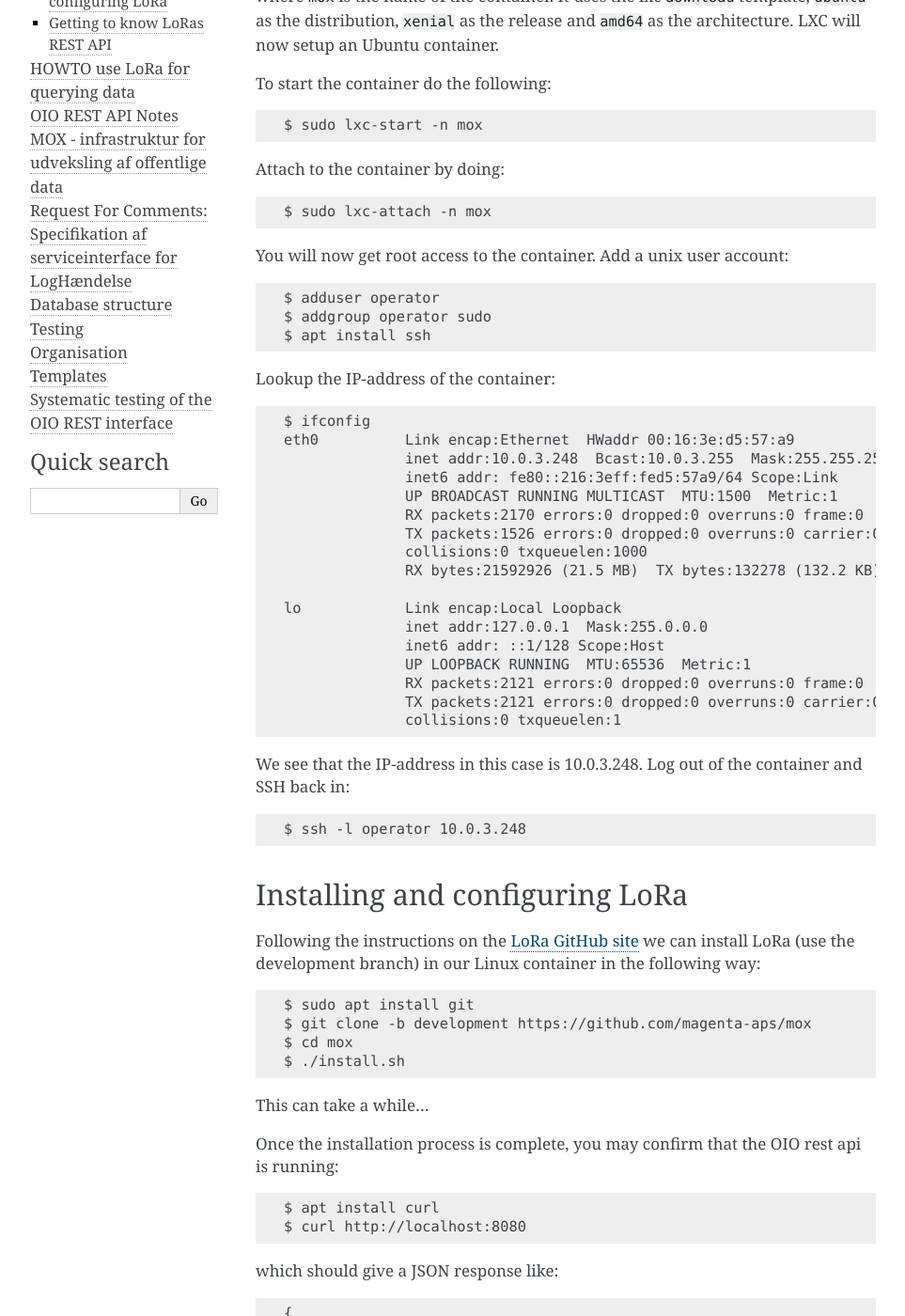
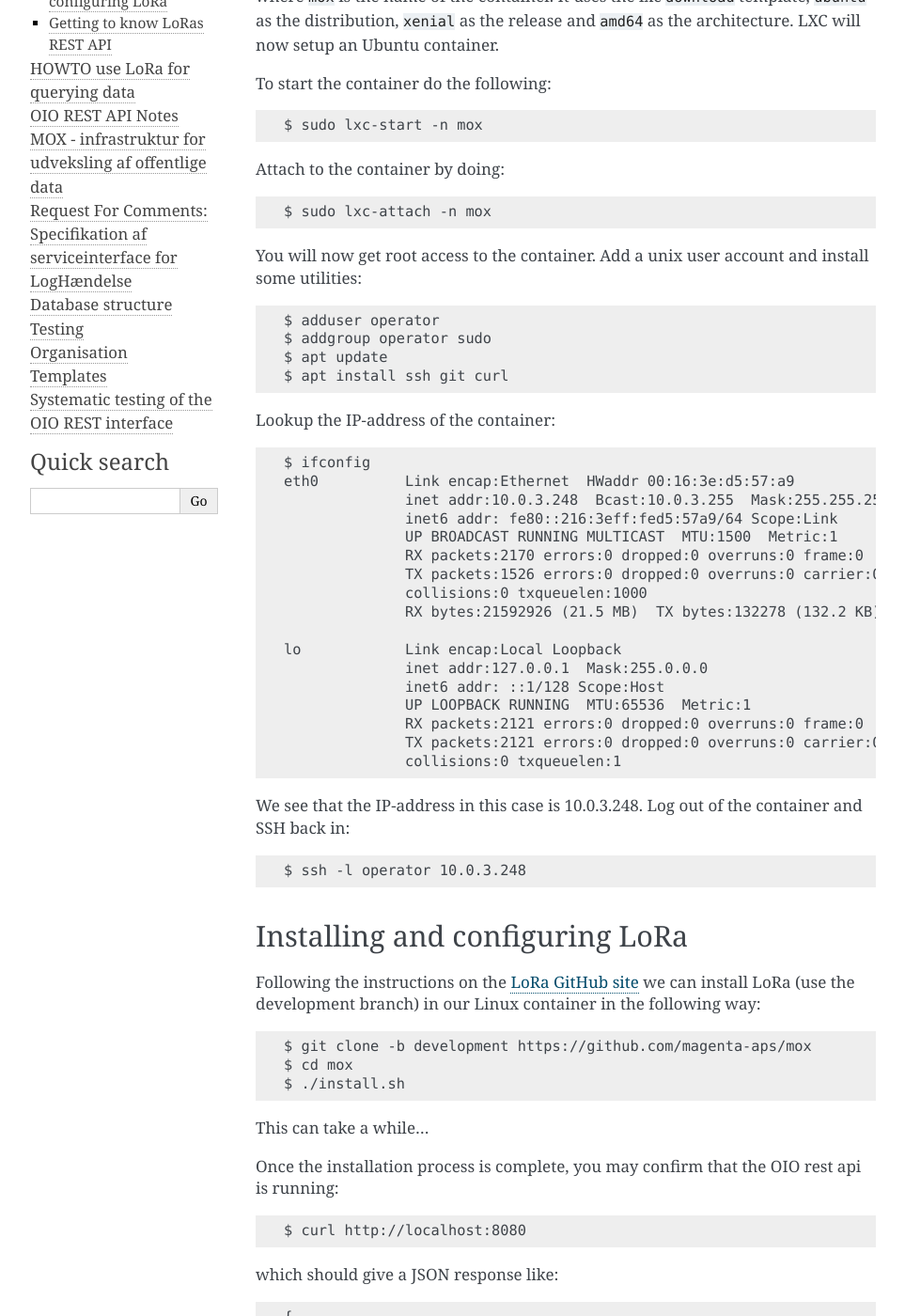
Before and after one commit to magenta-aps/mox, a Sphinx documentation site: the page built from doc/REST_API_getting-started.rst, in a window 1280 px wide and 1400 px high, scrolled down 367 px. Shown: the whole window at 94% size, without its empty margins (148-1111 px from the left). Built offline with Sphinx 7.4.7, drawn with Linux system fonts in a browser that asks for light colours.

Commit message:
Install utilities in one step

```diff
--- a/doc/REST_API_getting-started.rst
+++ b/doc/REST_API_getting-started.rst
@@ -25,11 +25,12 @@
   $ sudo lxc-attach -n mox
 
 You will now get root access to the container.
-Add a unix user account: ::
+Add a unix user account and install some utilities: ::
 
   $ adduser operator
   $ addgroup operator sudo
-  $ apt install ssh
+  $ apt update
+  $ apt install ssh git curl
 
 Lookup the IP-address of the container::
 
@@ -62,7 +63,6 @@
 `LoRa GitHub site <https://github.com/magenta-aps/mox>`_ we can install LoRa
 (use the development branch) in our Linux container in the following way::
 
-  $ sudo apt install git
   $ git clone -b development https://github.com/magenta-aps/mox
   $ cd mox
   $ ./install.sh
@@ -72,7 +72,6 @@
 Once the installation process is complete,
 you may confirm that the OIO rest api is running::
 
-  $ apt install curl
   $ curl http://localhost:8080
 
 which should give a JSON response like::
```
